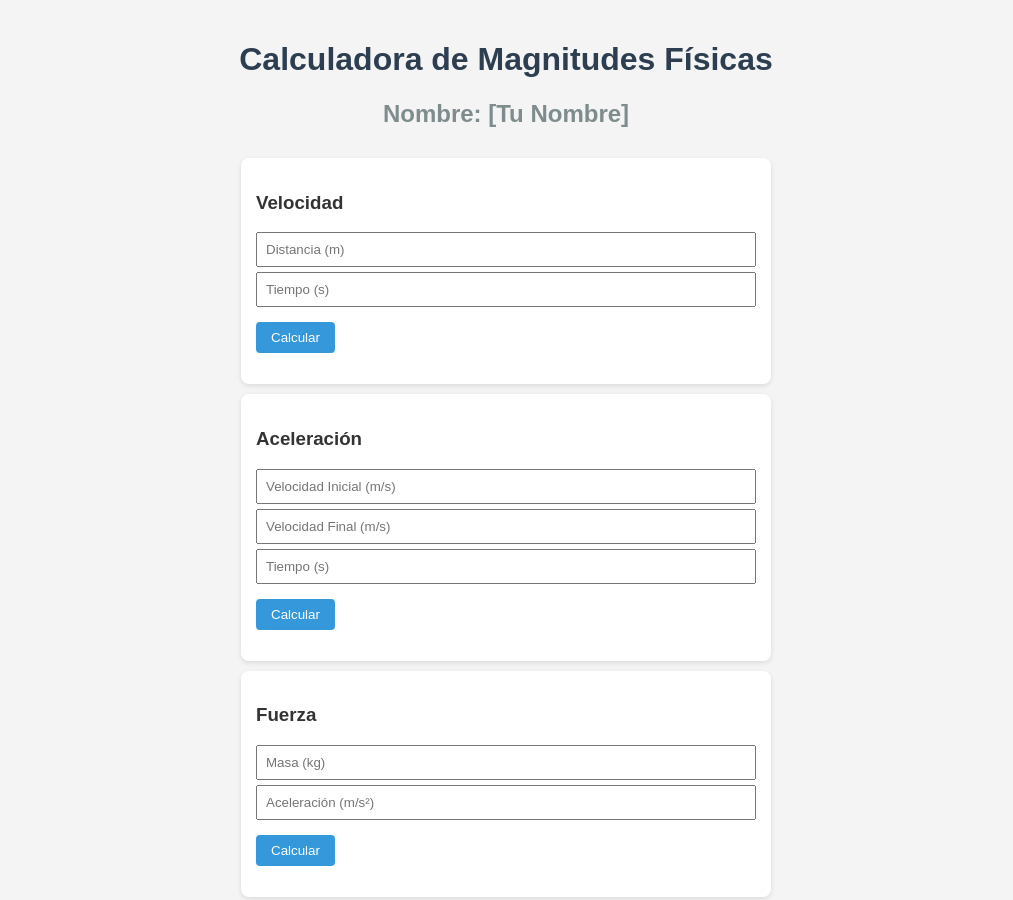
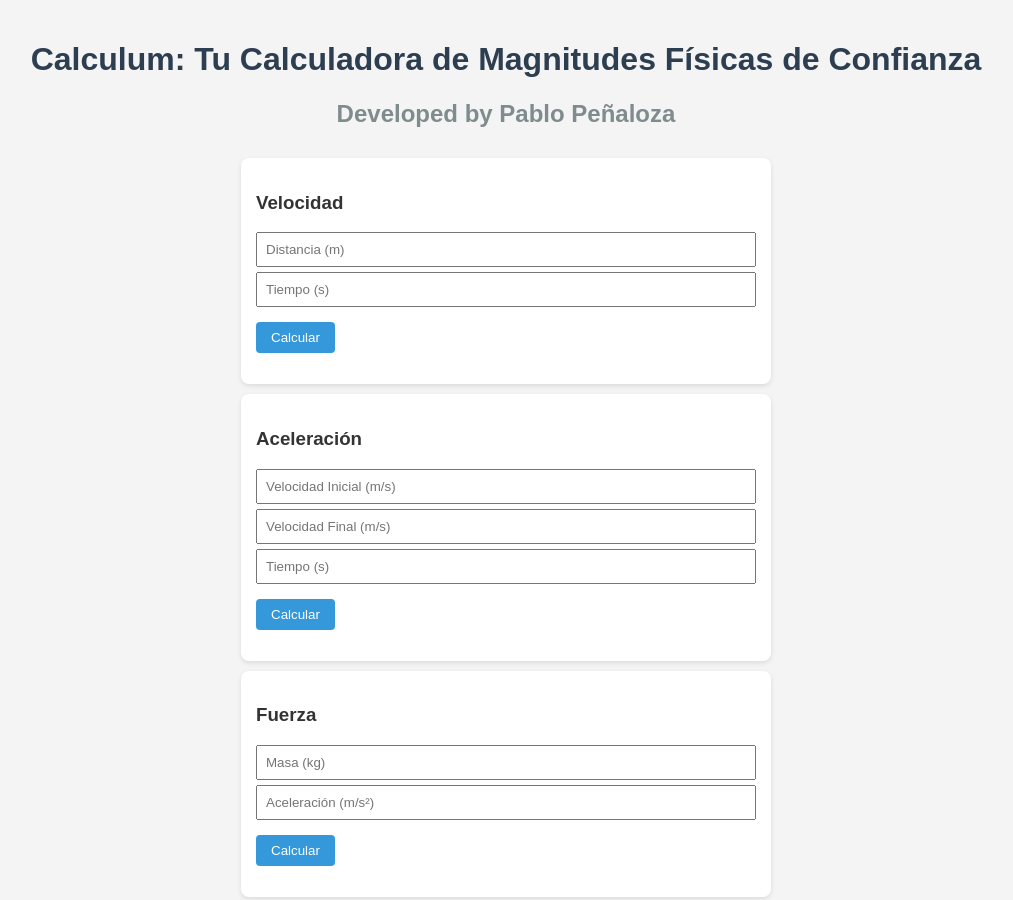
Before and after one commit to pmps8/Calculum, a plain HTML site: page index.html in a window 1280 px wide. Shown: the top 900 px of the page, without its empty margins (134-1147 px from the left). Drawn offline with Linux system fonts and the light colour scheme.

Commit message:
Update index.html

```diff
--- a/index.html
+++ b/index.html
@@ -8,8 +8,8 @@
 </head>
 <body>
     <header>
-        <h1>Calculadora de Magnitudes Físicas</h1>
-        <h2>Nombre: [Tu Nombre]</h2>
+        <h1>Calculum: Tu Calculadora de Magnitudes Físicas de Confianza</h1>
+        <h2>Developed by Pablo Peñaloza</h2>
     </header>
 
     <main>
```
